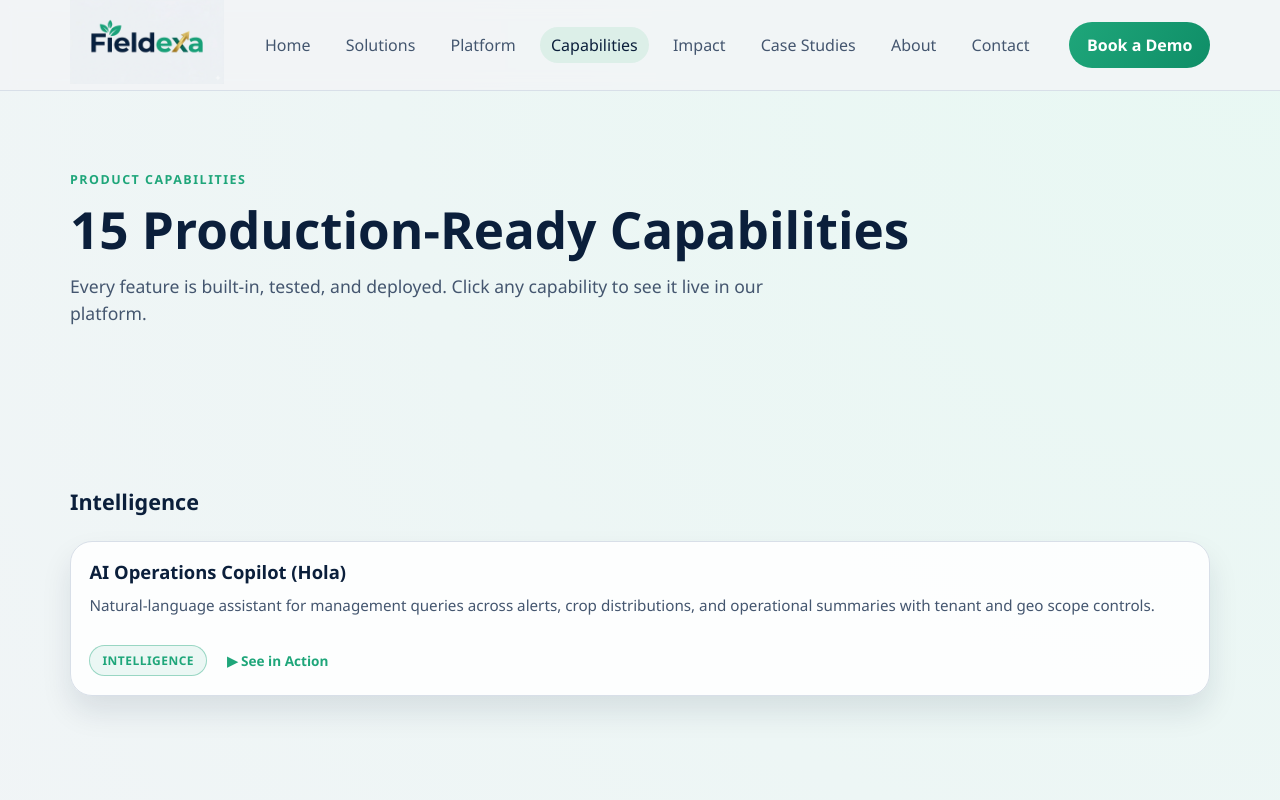
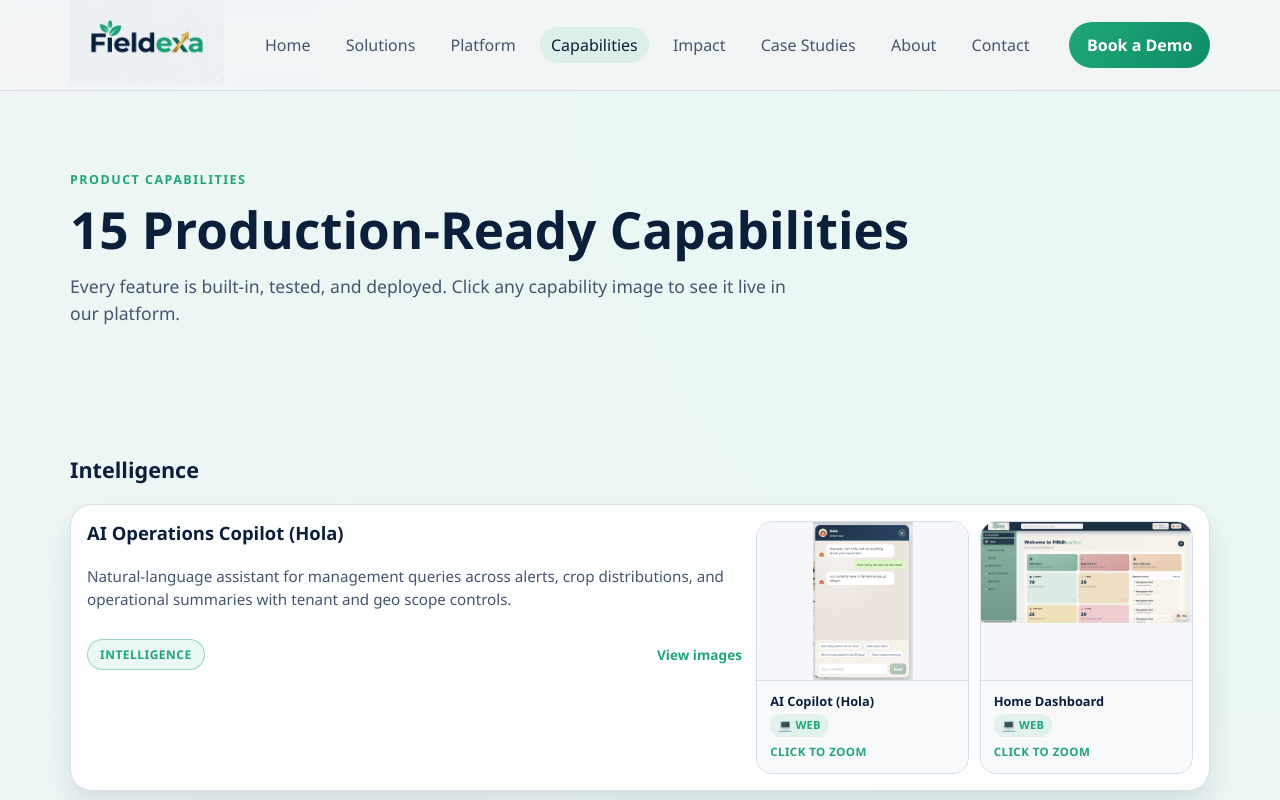
Before and after one commit to sudhakarredy/fieldexa-website, a React (Vite) app in the folder website/: page /capabilities in a window 1280 px wide. Shown: the top 800 px of the page. Built offline with nearby package versions, Linux system fonts and the light colour scheme.

Commit message:
feat: compact capability cards and clickable previews

```diff
--- a/website/src/index.css
+++ b/website/src/index.css
@@ -297,11 +297,16 @@
   gap: 1.25rem;
 }
 
+.capability-category-section {
+  padding-top: 3rem;
+  padding-bottom: 3rem;
+}
+
 .capabilities-grid {
-  margin-top: 1.4rem;
+  margin-top: 1.1rem;
   display: grid;
-  gap: 1rem;
-  grid-template-columns: repeat(auto-fit, minmax(320px, 1fr));
+  gap: 0.9rem;
+  grid-template-columns: repeat(auto-fit, minmax(280px, 1fr));
   align-items: start;
 }
 
@@ -309,14 +314,19 @@
   background: rgba(255, 255, 255, 0.88);
   border: 1px solid var(--border-soft);
   border-radius: 22px;
-  padding: 1.15rem;
+  padding: 1rem;
   box-shadow: var(--shadow-soft);
-  display: flex;
-  flex-direction: column;
+  display: grid;
+  grid-template-columns: minmax(0, 1.2fr) minmax(180px, 0.8fr);
+  gap: 0.9rem;
   transition: all 200ms ease;
   position: relative;
   width: 100%;
   text-align: left;
+}
+
+.capability-card-with-media {
+  align-items: start;
 }
 
 .capability-card:hover {
@@ -326,18 +336,23 @@
 }
 
 .capability-card h3 {
-  margin: 0 0 0.6rem;
+  margin: 0 0 0.45rem;
   color: var(--text-strong);
   font-size: 1.15rem;
   line-height: 1.3;
 }
 
 .capability-card p {
-  flex: 1;
-  margin: 0 0 0.8rem;
+  margin: 0;
   color: var(--text-muted);
   font-size: 0.95rem;
   line-height: 1.5;
+}
+
+.capability-card-copy {
+  display: flex;
+  flex-direction: column;
+  gap: 0.8rem;
 }
 
 .capability-badge {
@@ -372,8 +387,23 @@
   margin-left: 0.5rem;
 }
 
-.capability-card-wrapper {
-  position: relative;
+.capability-link-button {
+  border: 0;
+  background: transparent;
+  padding: 0;
+  color: var(--brand-teal);
+  font: inherit;
+  font-size: 0.85rem;
+  font-weight: 700;
+  white-space: nowrap;
+  cursor: pointer;
+}
+
+.capability-card-visuals {
+  display: grid;
+  gap: 0.65rem;
+  grid-template-columns: repeat(auto-fit, minmax(120px, 1fr));
+  align-content: start;
 }
 
 .capability-card-footer {
@@ -383,36 +413,6 @@
   margin-top: auto;
   padding-top: 1rem;
   gap: 0.75rem;
-}
-
-.capability-card-wrapper.expanded .capability-card {
-  border-color: var(--brand-teal);
-  background: linear-gradient(135deg, rgba(31, 166, 122, 0.06), rgba(255, 255, 255, 0.95));
-}
-
-.capability-screenshots {
-  margin-top: 0.8rem;
-  padding-top: 1rem;
-  border-top: 2px solid rgba(31, 166, 122, 0.15);
-  animation: slideDown 300ms ease-out;
-}
-
-@keyframes slideDown {
-  from {
-    opacity: 0;
-    transform: translateY(-10px);
-  }
-  to {
-    opacity: 1;
-    transform: translateY(0);
-  }
-}
-
-.screenshots-grid {
-  display: grid;
-  grid-template-columns: repeat(auto-fit, minmax(150px, 1fr));
-  gap: 0.8rem;
-  align-items: start;
 }
 
 .screenshot-preview {
@@ -451,7 +451,7 @@
 .screenshot-preview img {
   display: block;
   width: 100%;
-  aspect-ratio: 16 / 10;
+  aspect-ratio: 4 / 3;
   height: auto;
   object-fit: contain;
   object-position: center top;
@@ -470,6 +470,10 @@
   flex-direction: column;
   gap: 0.35rem;
   align-items: flex-start;
+}
+
+.screenshot-preview strong {
+  line-height: 1.25;
 }
 
 .screenshot-hint {
@@ -981,4 +985,17 @@
     gap: 1rem;
     grid-template-columns: minmax(0, 1fr);
   }
+
+  .capability-category-section {
+    padding-top: 2.2rem;
+    padding-bottom: 2.2rem;
+  }
+
+  .capability-card {
+    grid-template-columns: minmax(0, 1fr);
+  }
+
+  .capability-card-visuals {
+    grid-template-columns: repeat(auto-fit, minmax(140px, 1fr));
+  }
 }
--- a/website/src/pages/ProductCapabilitiesPage.tsx
+++ b/website/src/pages/ProductCapabilitiesPage.tsx
@@ -96,7 +96,6 @@
 }
 
 export function ProductCapabilitiesPage() {
-  const [expandedCapability, setExpandedCapability] = useState<string | null>(null)
   const [selectedScreenshot, setSelectedScreenshot] = useState<SelectedScreenshot | null>(null)
 
   const capsByCategory = advancedCapabilities.reduce((acc, cap) => {
@@ -119,12 +118,10 @@
     'Infrastructure',
   ]
 
-  const toggleExpanded = (title: string) => {
-    setExpandedCapability(expandedCapability === title ? null : title)
-  }
-
   useEffect(() => {
     if (!selectedScreenshot) return
+
+    const previousOverflow = document.body.style.overflow
 
     const onKeyDown = (event: KeyboardEvent) => {
       if (event.key === 'Escape') {
@@ -136,7 +133,7 @@
     window.addEventListener('keydown', onKeyDown)
 
     return () => {
-      document.body.style.overflow = ''
+      document.body.style.overflow = previousOverflow
       window.removeEventListener('keydown', onKeyDown)
     }
   }, [selectedScreenshot])
@@ -146,7 +143,7 @@
       <PageSection
         eyebrow="Product Capabilities"
         title="15 Production-Ready Capabilities"
-        subtitle="Every feature is built-in, tested, and deployed. Click any capability to see it live in our platform."
+        subtitle="Every feature is built-in, tested, and deployed. Click any capability image to see it live in our platform."
       />
 
       {categoryOrder.map((category) => {
@@ -154,48 +151,47 @@
         if (!caps || caps.length === 0) return null
 
         return (
-          <section key={category} className="page-section">
+          <section key={category} className="page-section capability-category-section">
             <div className="container">
               <h2>{category}</h2>
               <div className="capabilities-grid">
                 {caps.map((cap: Capability) => {
-                  const isExpanded = expandedCapability === cap.title
                   const screenshots = capabilityScreenshots[cap.title] || []
-                  const hasScreenshots = screenshots.length > 0
+                  const firstScreenshot = screenshots.length > 0 ? screenshotMap[screenshots[0]] : null
 
                   return (
-                    <div
+                    <article
                       key={cap.title}
-                      className={`capability-card-wrapper ${isExpanded ? 'expanded' : ''}`}
+                      className={`capability-card ${firstScreenshot ? 'capability-card-with-media' : ''}`}
                     >
-                      {hasScreenshots ? (
-                        <button
-                          type="button"
-                          className="capability-card clickable"
-                          onClick={() => toggleExpanded(cap.title)}
-                        >
+                      <div className="capability-card-copy">
                         <h3>{cap.title}</h3>
                         <p>{cap.description}</p>
                         <div className="capability-card-footer">
                           <span className="capability-badge">{cap.category}</span>
-                            <span className="capability-link">
-                              {isExpanded ? '▼ Hide' : '▶ See in Action'}
-                            </span>
+                          {firstScreenshot ? (
+                            <button
+                              type="button"
+                              className="capability-link-button"
+                              onClick={() =>
+                                setSelectedScreenshot({
+                                  label: firstScreenshot.label,
+                                  src: firstScreenshot.src,
+                                  platform: firstScreenshot.platform,
+                                  capabilityTitle: cap.title,
+                                  capabilityDescription: cap.description,
+                                  alt: `${firstScreenshot.label} preview for ${cap.title}`,
+                                })
+                              }
+                            >
+                              View images
+                            </button>
+                          ) : null}
                         </div>
-                        </button>
-                      ) : (
-                        <article className="capability-card">
-                          <h3>{cap.title}</h3>
-                          <p>{cap.description}</p>
-                          <div className="capability-card-footer">
-                            <span className="capability-badge">{cap.category}</span>
                       </div>
-                        </article>
-                      )}
 
-                      {isExpanded && hasScreenshots && (
-                        <div className="capability-screenshots">
-                          <div className="screenshots-grid">
+                      {screenshots.length > 0 ? (
+                        <div className="capability-card-visuals" aria-label={`${cap.title} screenshots`}>
                           {screenshots.map((screenKey) => {
                             const screenshot = screenshotMap[screenKey]
                             return screenshot ? (
@@ -219,16 +215,17 @@
                                 </button>
                                 <figcaption>
                                   <strong>{screenshot.label}</strong>
-                                    <span className="platform-badge">{screenshot.platform === 'web' ? '💻 Web' : '📱 Mobile'}</span>
+                                  <span className="platform-badge">
+                                    {screenshot.platform === 'web' ? '💻 Web' : '📱 Mobile'}
+                                  </span>
                                   <span className="screenshot-hint">Click to zoom</span>
                                 </figcaption>
                               </figure>
                             ) : null
                           })}
                         </div>
-                        </div>
-                      )}
-                    </div>
+                      ) : null}
+                    </article>
                   )
                 })}
               </div>
@@ -272,7 +269,9 @@
             >
               Close
             </button>
-            <p className="proof-lightbox-platform">{selectedScreenshot.platform === 'web' ? 'Web view' : 'Mobile view'}</p>
+            <p className="proof-lightbox-platform">
+              {selectedScreenshot.platform === 'web' ? 'Web view' : 'Mobile view'}
+            </p>
             <h3>{selectedScreenshot.label}</h3>
             <p>
               {selectedScreenshot.capabilityTitle}: {selectedScreenshot.capabilityDescription}
```
Lines whose indentation alone changed are shown as unchanged.
